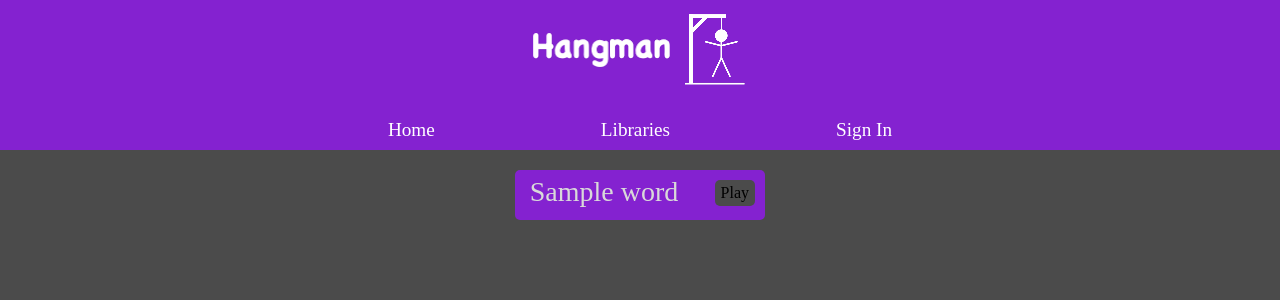
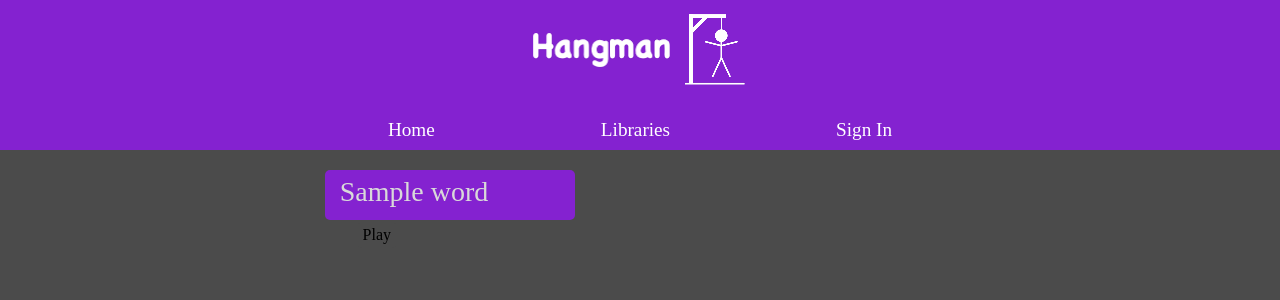
Before and after one commit to Tropicalbunny/FLASK, a Flask app: page /viewlib in a window 1280 px wide. Shown: the top 300 px of the page. Run offline with Flask 3, Linux system fonts and the light colour scheme; a database or web service that is not in the repository returns one stand-in record (values such as "Sample title"); some libraries are stand-ins or nearby versions; some web fonts are replaced.

Commit message:
updated view lib to work on small devices fixed

```diff
--- a/static/css/styles.css
+++ b/static/css/styles.css
@@ -307,7 +307,8 @@ TAKEN FROM MY PROJECT 1 https://github.com/Tropicalbunny/MyRepo/tree/main
     margin: 20px;
     background-color: #8422D0;
     color: #D9D9D9;
-    display: flex;
+    display: inline-block;
+    position: relative;
     border-radius: 5px;
 
 }
@@ -333,13 +334,11 @@ TAKEN FROM MY PROJECT 1 https://github.com/Tropicalbunny/MyRepo/tree/main
 .view-outer{
     width: 100%;
     height: auto;
-    display: flex;
     justify-content: center;
 }
 .view-canvas{
     width: 900px;
     height: inherit;
-    display: flex;
     text-align: center;
     justify-content: center;
 }
```
